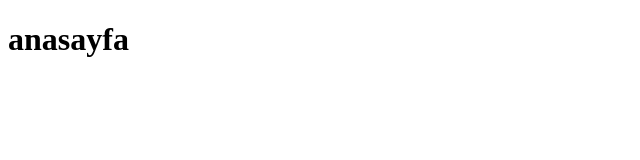
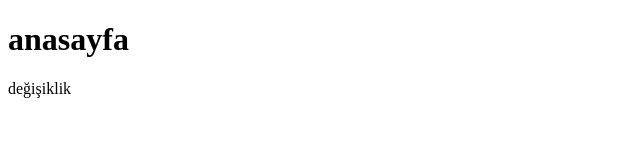
Before and after one commit to mekroket/Html-Css-Js, a plain HTML site: page index.html in a window 1280 px wide. Shown: the whole page, without its empty margins (0-640 px from the left). Drawn offline with Linux system fonts and the light colour scheme.

Commit message:
Update index.html
update

```diff
--- a/index.html
+++ b/index.html
@@ -7,5 +7,6 @@
 </head>
 <body>
     <h1>anasayfa</h1>
+    <p>değişiklik</p>
 </body>
 </html>
```
